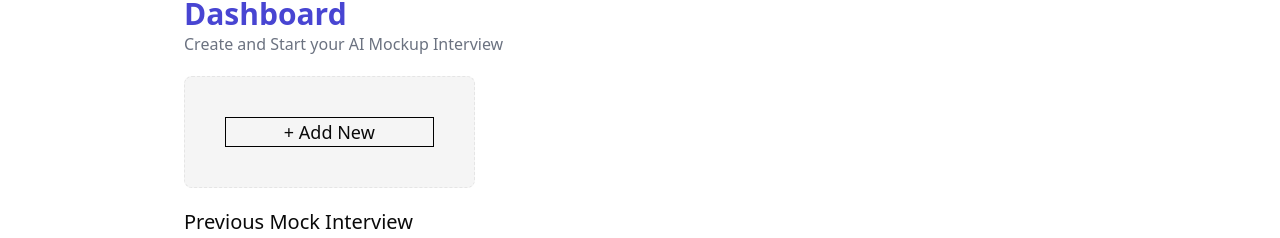
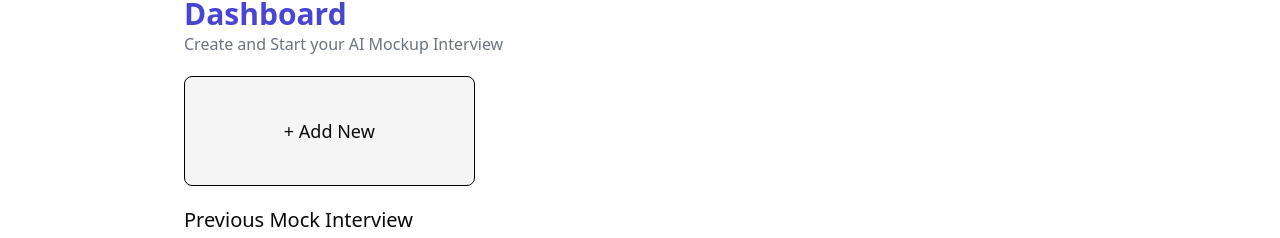
Before and after one commit to charlinishant/Ai-interview-mock, a Next.js app: page /dashboard in a window 1280 px wide. Shown: the part 174-412 px from the top of the page. Built offline with nearby package versions, Linux system fonts and the light colour scheme; no server answers.

Commit message:
Update AddNewInterview.jsx

```diff
--- a/app/dashboard/_components/AddNewInterview.jsx
+++ b/app/dashboard/_components/AddNewInterview.jsx
@@ -68,12 +68,12 @@ function AddNewInterview() {
     }
   return (
     <div>
-        <div className='p-10 border rounded-lg bg-secondary
+        <div style={{ border: '1px solid black' }} className='p-10 border rounded-lg bg-secondary
         hover:scale-105 hover:shadow-md cursor-pointer
          transition-all border-dashed'
          onClick={()=>setOpenDailog(true)}
          >
-            <h2 style={{ border: '1px solid black' }} className='text-lg text-center'>+ Add New</h2>
+            <h2 className='text-lg text-center'>+ Add New</h2>
         </div>
         <Dialog open={openDailog}>
 
```
